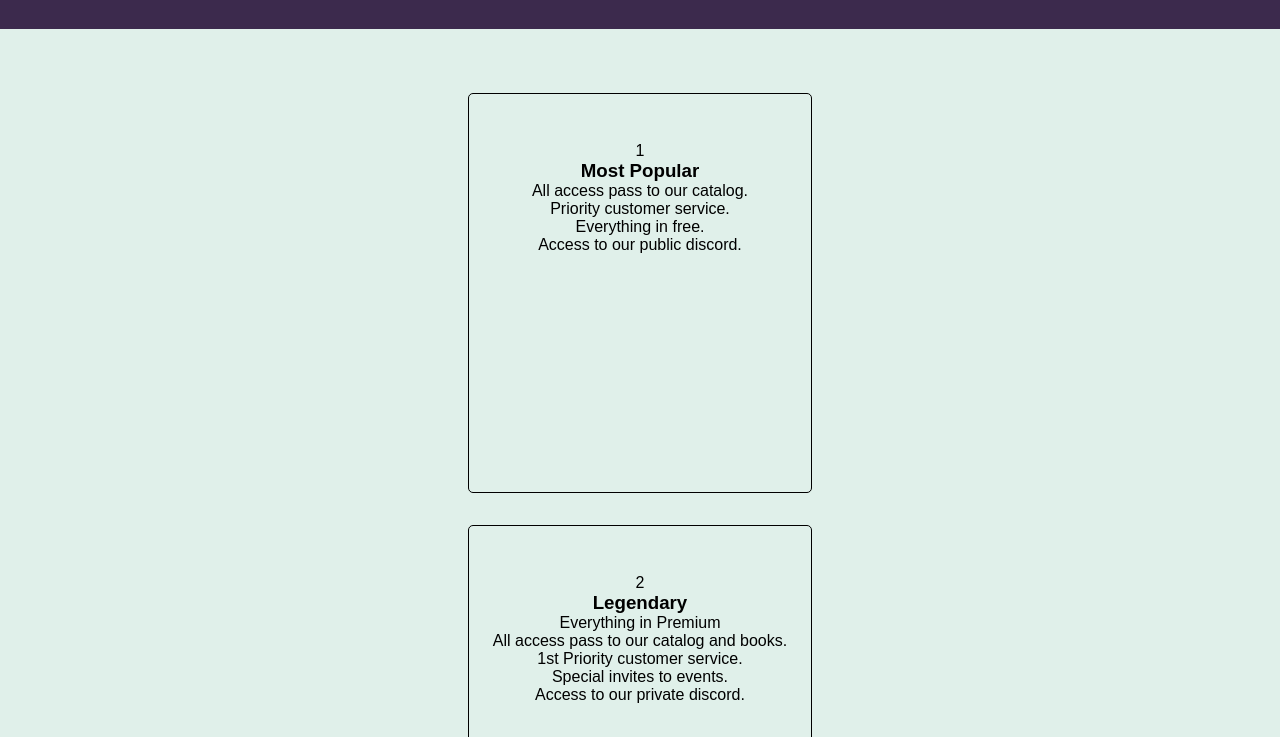
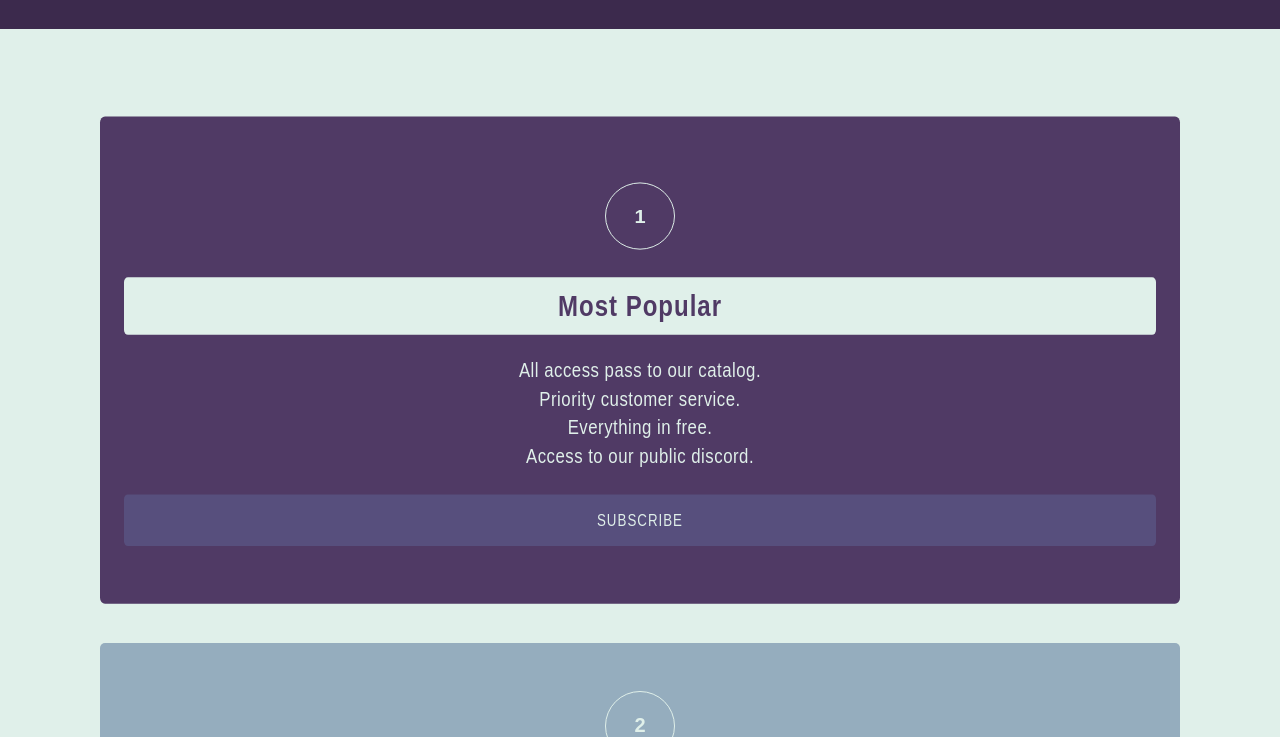
Before and after one commit to olopcodes/simple-pricing-page, a plain HTML site: page index.html in a window 1280 px wide. Shown: the part 63-800 px from the top of the page. Drawn offline with Linux system fonts and the light colour scheme.

Commit message:
added button, added styles to price component, need to add grid on parent of price components

```diff
--- a/css/pricingContent.css
+++ b/css/pricingContent.css
@@ -1,22 +1,96 @@
 .main__container {
-    padding: 4rem 0;
+    padding: 8rem 0 4rem;
     background-color: var(--color-sky);
     /* align-items÷\: center; */
 }
 
 .pricingContent {
+
     display: grid;
-    justify-content: center;
-    grid-auto-rows: 400px;
-    gap: 2rem;
+    /* grid-template-columns: repeat(auto-fit, minmax(275px, 1fr));
+    grid-auto-rows: 400px; */
+    gap: 3rem;
 }
 
 .pricingContent > * {
-    border: 1px solid;
+    /* border: 1px solid; */
     text-align: center;
 }
 
 .price {
     padding: 3rem 1.5rem;
+    gap: 1rem;
     border-radius: 5px;
+    display: grid;
+    align-items: flex-start;
+    background-color: var(--color-sky-dark);
 }
+
+.price:first-of-type {
+    background-color: var(--color-purple);
+    transform: scaleY(1.2);
+    margin-bottom: 2rem;
+    /* height: 500px; */
+}
+
+.price:first-of-type .priceNum {
+    transform: scaleY(.8);
+}
+
+.priceNum {
+    justify-self: center;
+    align-self: flex-end;
+    border: 1px solid;
+    width: 70px;
+    height: 70px;
+    font-size: 1.25rem;
+    font-weight: 700;
+    display: grid;
+    place-content: center;
+    border-radius: 50%;
+    color: var(--color-sky-dark);
+}
+
+.pricePlan {
+    align-self: center;
+    background-color: var(--color-sky-dark);
+    padding: 10px;
+    border-radius: 4px;
+    font-size: 1.5rem;
+    color: var(--color-sky);
+    letter-spacing: 1px;
+}
+
+
+
+.priceNum:first-of-type {
+    color: var(--color-sky);
+}
+
+.pricePlan:first-of-type {
+    background-color: var(--color-sky);
+    color: var(--color-purple);
+}
+
+.priceDetail {
+    font-size: 1.05rem;
+    letter-spacing: .5px;
+    line-height: 1.2;
+    margin: 4px;
+}
+
+.price:first-of-type .priceDetail {
+    color: var(--color-sky);
+}
+
+.price button {
+    display: inline-block;
+    cursor: pointer;
+    padding: 14px 20px;
+    text-transform: uppercase;
+    letter-spacing: 1px;
+    border-radius: 4px;
+    border: none;
+    background-color: var(--color-purple-med);
+    color: var(--color-sky);
+}
--- a/css/pricingHeader.css
+++ b/css/pricingHeader.css
@@ -32,3 +32,12 @@
     font-size: 1.5rem;
     cursor: pointer;
 }
+
+/* footer */
+
+.footer__contaier {
+    padding: 1rem;
+    text-align: center;
+    letter-spacing: .5px;
+    background-color: var(--color-sky-dark);
+}
--- a/css/style.css
+++ b/css/style.css
@@ -34,6 +34,7 @@ a {
     width: 90%;
     max-width: 1080px;
     margin: 0 auto;
+
 }
 
 .desktopMenu {
--- a/index.html
+++ b/index.html
@@ -82,6 +82,8 @@
 
                     <li class="priceDetail">Access to our public discord.</li>
                 </ul>
+
+                <button>subscribe</button>
             </div>
 
             <div class="price">
@@ -104,11 +106,13 @@
 
                     <li class="priceDetail">Access to our private discord.</li>
                 </ul>
+                <button>subscribe</button>
+
             </div>
 
             <div class="price price-3">
                 <p class="priceNum">3</p>
-                <h3 class="pricePlan">Frremeium</h3>
+                <h3 class="pricePlan">Freemeium</h3>
                 <ul class="priceDetailsList">
 
 
@@ -118,6 +122,8 @@
 
                     <li class="priceDetail">Access to our public discord.</li>
                 </ul>
+                <button>subscribe</button>
+
             </div>
         </main>
     </div>
```
